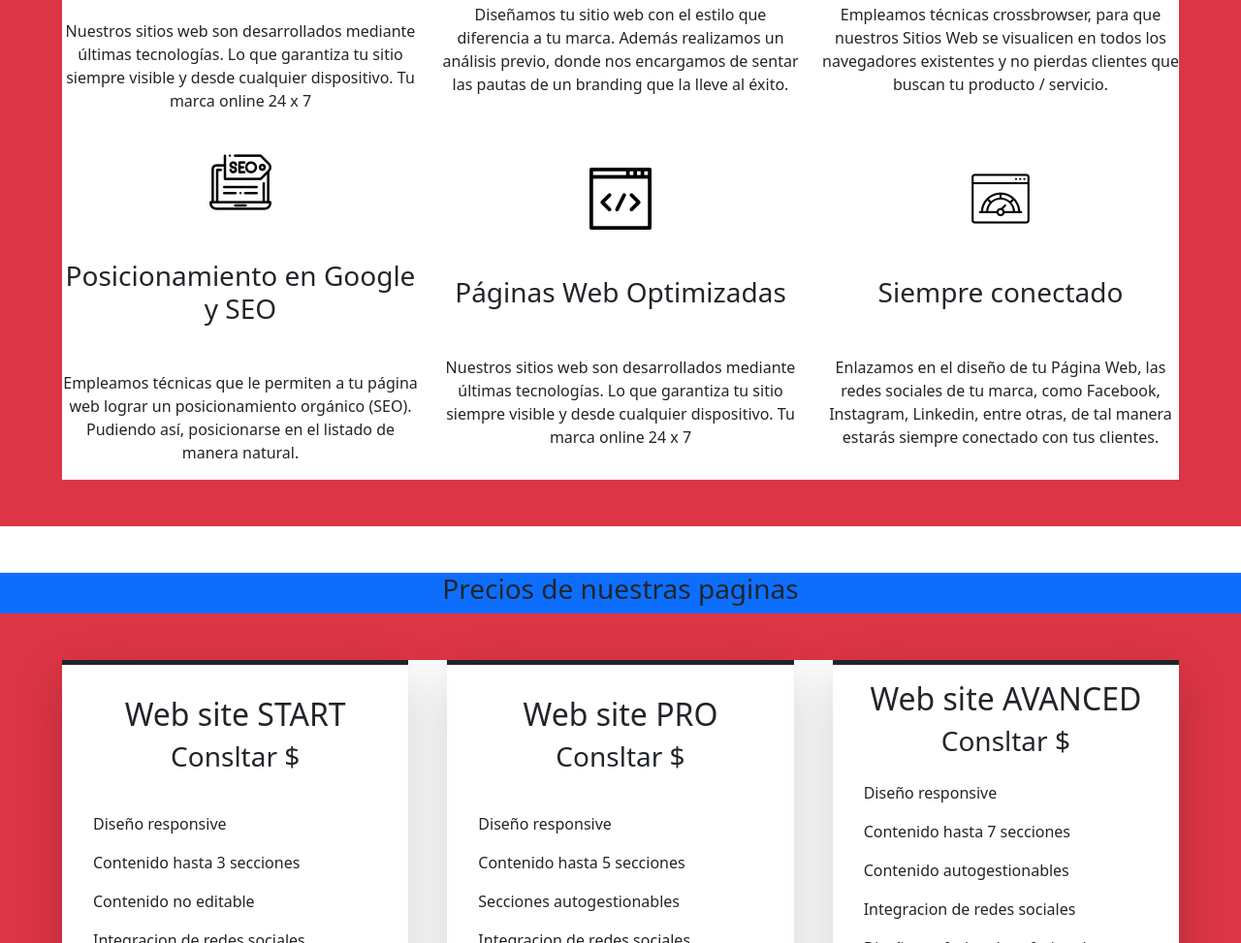
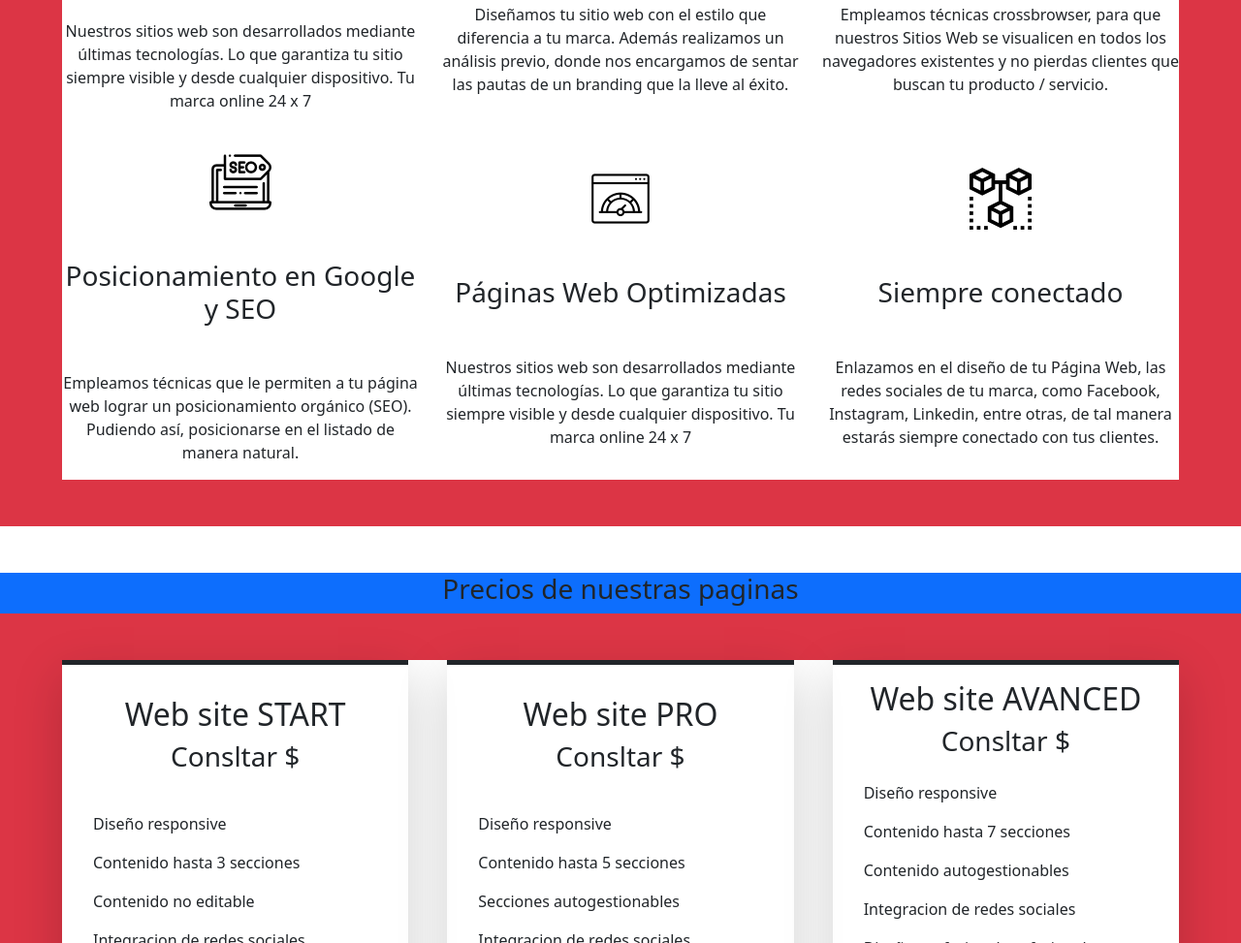
Before and after one commit to CarlosCorrea01/TECLAB-Agencia_de_desarrollo-web, a plain HTML site: page index.html in a window 1280 px wide. Shown: the part 2099-3072 px from the top of the page at 97% size. Drawn offline with nearby package versions, Linux system fonts and the light colour scheme.

Commit message:
Modificando iconos

```diff
--- a/index.html
+++ b/index.html
@@ -149,7 +149,7 @@
                             orgánico (SEO). Pudiendo así, posicionarse en el listado de manera natural. </p>
                     </div>
                     <div class=" d-flex flex-column align-items-center justify-content-center">
-                        <img src="./imagenes/html.png " class="img-fluid mb-5" alt="">
+                        <img src="./imagenes/velocimetro.png" class="img-fluid mb-5" alt="">
                         <h3 class="text-center mb-5">Páginas Web Optimizadas</h3>
                         <p class="text-center">Nuestros sitios web son desarrollados mediante últimas tecnologías. Lo
                             que
@@ -157,7 +157,7 @@
                             Tu marca online 24 x 7 </p>
                     </div>
                     <div class=" d-flex flex-column align-items-center justify-content-center">
-                        <img src="./imagenes/velocimetro.png " class="img-fluid mb-5" alt="">
+                        <img src="./imagenes/conectar.png" class="img-fluid mb-5" alt="">
                         <h3 class="text-center mb-5">Siempre conectado</h3>
                         <p class="text-center">Enlazamos en el diseño de tu Página Web, las redes sociales de tu marca,
                             como
```
